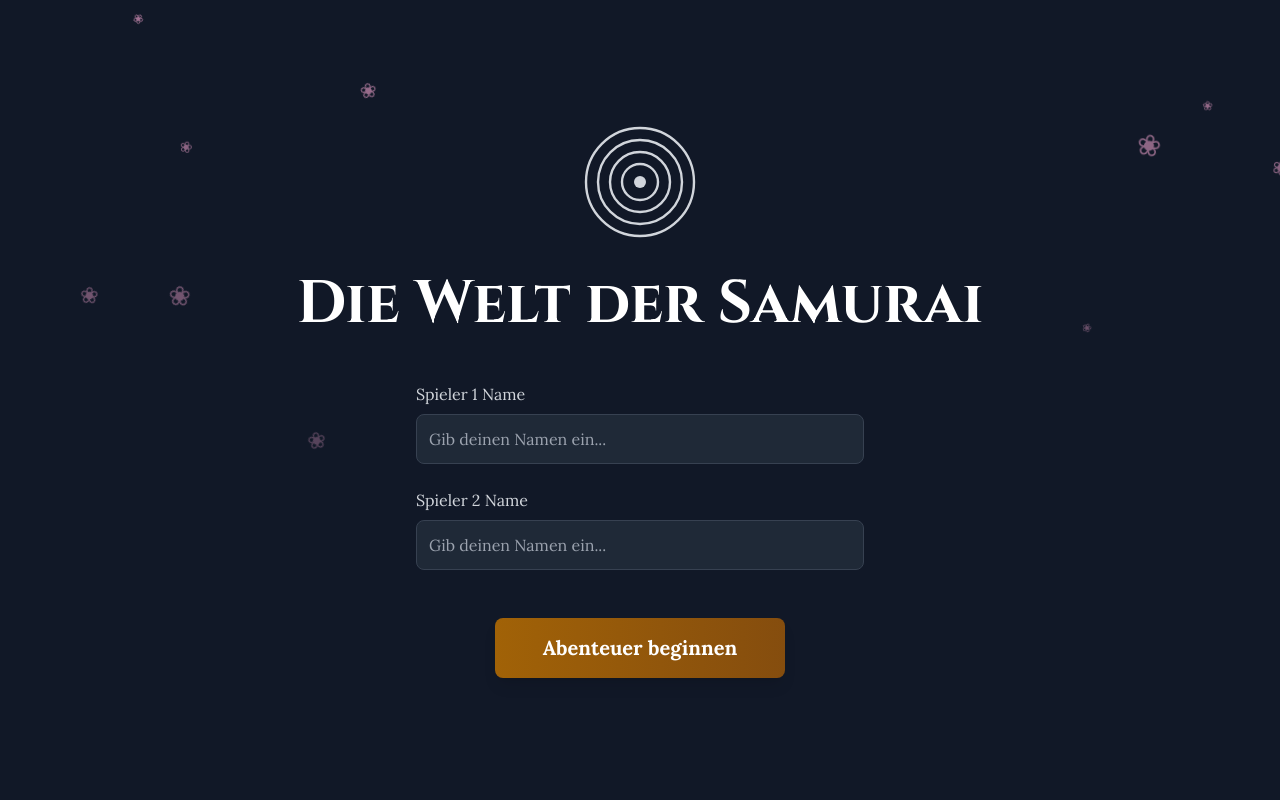
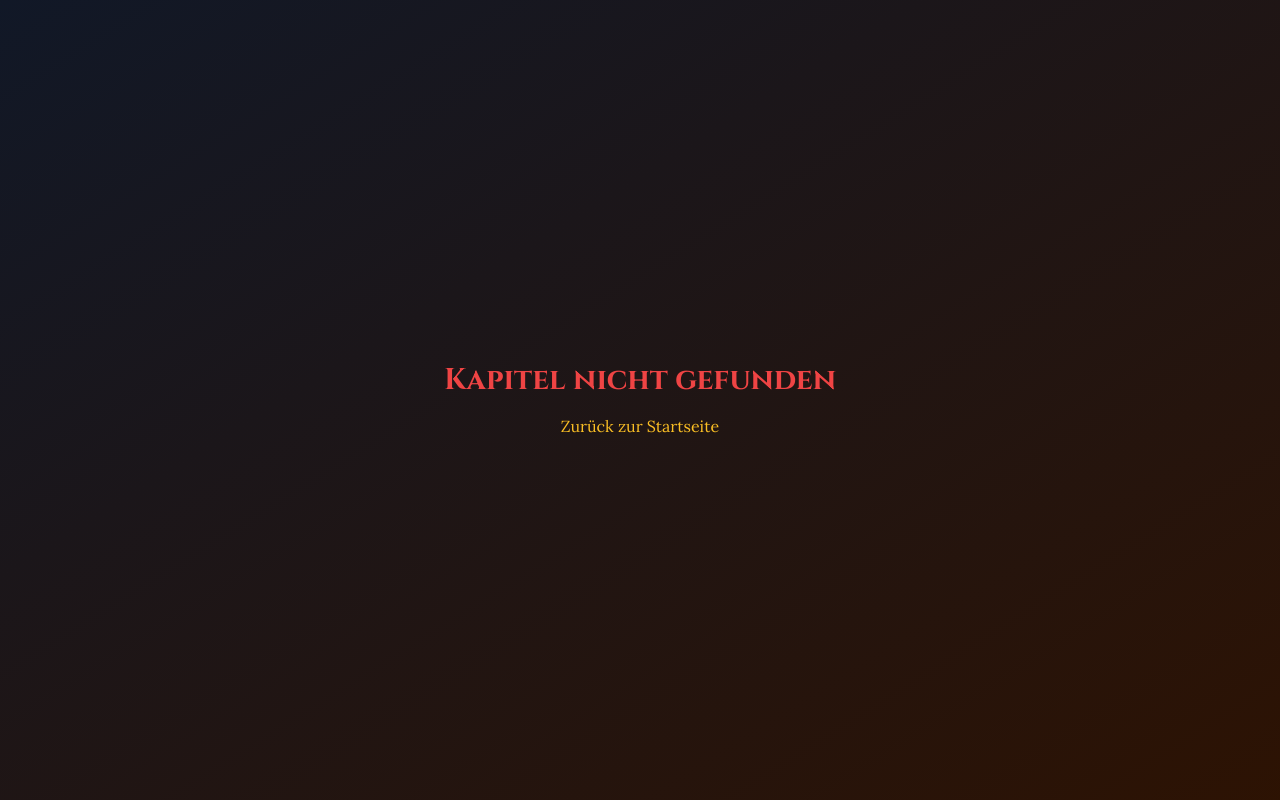
Before and after one commit to hhhirsch/samuraistory, a Next.js app: page / in a window 1280 px wide. Built offline with nearby package versions, Linux system fonts and the light colour scheme.

Commit message:
Refactor ChapterPage component and remove Home

```diff
--- a/app/page.tsx
+++ b/app/page.tsx
@@ -1,135 +1,123 @@
 'use client';
 
 import { useState, useEffect } from 'react';
-import { motion } from 'framer-motion';
+import { motion, AnimatePresence } from 'framer-motion';
 import Link from 'next/link';
+import { useParams } from 'next/navigation';
+import ProgressBar from '@/components/ProgressBar';
+import AnimatedImage from '@/components/AnimatedImage';
+import storyData from '@/data/story.json';
 
-const MonSVG = () => (
-  <svg width="120" height="120" viewBox="0 0 100 100" className="text-gray-300">
-    <circle cx="50" cy="50" r="45" fill="none" stroke="currentColor" strokeWidth="2"/>
-    <circle cx="50" cy="50" r="35" fill="none" stroke="currentColor" strokeWidth="2"/>
-    <circle cx="50" cy="50" r="25" fill="none" stroke="currentColor" strokeWidth="2"/>
-    <circle cx="50" cy="50" r="15" fill="none" stroke="currentColor" strokeWidth="2"/>
-    <circle cx="50" cy="50" r="5" fill="currentColor"/>
-  </svg>
-);
+export default function ChapterPage() {
+  const { chapterId } = useParams();
+  const [words, setWords] = useState<string[]>([]);
+  const [showQuizButton, setShowQuizButton] = useState(false);
 
-export default function Home() {
-  const [player1Name, setPlayer1Name] = useState('');
-  const [player2Name, setPlayer2Name] = useState('');
+  // Find the current chapter data
+  const chapter = storyData.find(ch => ch.id === parseInt(chapterId as string));
 
+  // ✅ useEffect VOR dem conditional return!
   useEffect(() => {
-    // Load player names from localStorage on component mount
-    const savedPlayer1Name = localStorage.getItem('player1Name');
-    const savedPlayer2Name = localStorage.getItem('player2Name');
+    if (chapter?.storyText) {
+      const textWords = chapter.storyText.split(/\s+/);
+      setWords(textWords);
 
-    if (savedPlayer1Name) setPlayer1Name(savedPlayer1Name);
-    if (savedPlayer2Name) setPlayer2Name(savedPlayer2Name);
-  }, []);
+      const totalAnimationTime = textWords.length * 50;
 
-  const handleStartAdventure = () => {
-    // Save player names to localStorage
-    localStorage.setItem('player1Name', player1Name || 'Samurai 1');
-    localStorage.setItem('player2Name', player2Name || 'Samurai 2');
-    // Navigate to story/1
-  };
+      const timer = setTimeout(() => {
+        setShowQuizButton(true);
+      }, totalAnimationTime);
 
-  // Create falling cherry blossom petals
-  const petals = Array.from({ length: 10 }).map((_, i) => (
+      return () => clearTimeout(timer);
+    }
+  }, [chapter]);
+
+  // ✅ Conditional return NACH allen Hooks
+  if (!chapter) {
+    return (
+      <div className="min-h-screen bg-gradient-to-br from-gray-900 to-amber-900/20 flex items-center justify-center">
+        <div className="text-center">
+          <h1 className="text-3xl font-bold text-red-500">Kapitel nicht gefunden</h1>
+          <Link href="/" className="mt-4 inline-block text-amber-400 hover:text-amber-300">
+            Zurück zur Startseite
+          </Link>
+        </div>
+      </div>
+    );
+  }
+
+  return (
     <div
-      key={i}
-      className="absolute text-pink-300 opacity-70 animate-fall"
+      className="min-h-screen bg-gradient-radial from-amber-900/20 via-gray-900 to-gray-900 pt-16 pb-24 px-4"
       style={{
-        left: `${Math.random() * 100}%`,
-        animationDelay: `${Math.random() * 5}s`,
-        fontSize: `${Math.random() * 20 + 10}px`,
+        background: 'radial-gradient(circle, rgba(45,45,45,0.8) 0%, rgba(20,20,20,0.9) 100%)'
       }}
     >
-      ❀
-    </div>
-  ));
+      <ProgressBar currentChapter={chapter.id} />
 
-  return (
-    <div className="relative min-h-screen bg-gray-900 overflow-hidden">
-      {/* Cherry blossom petals */}
-      <style jsx global>{`
-        @keyframes fall {
-          0% {
-            transform: translateY(-10vh) rotate(0deg);
-            opacity: 0.7;
-          }
-          100% {
-            transform: translateY(100vh) rotate(360deg);
-            opacity: 0;
-          }
-        }
-        .animate-fall {
-          animation: fall 8s linear infinite;
-        }
-      `}</style>
+      <div className="container mx-auto max-w-6xl mt-8">
+        <div className="grid grid-cols-1 lg:grid-cols-2 gap-8">
+          <div className="bg-gray-800/50 backdrop-blur-sm p-6 rounded-xl border border-amber-800/30 h-full">
+            <h1 className="text-2xl font-bold text-amber-400 mb-4">{chapter.title}</h1>
+            <p className="text-gray-300 italic mb-4">{chapter.era}</p>
 
-      {petals}
-
-      {/* Hero section */}
-      <div className="flex flex-col items-center justify-center min-h-screen relative z-10 px-4">
-        {/* Centered mon */}
-        <motion.div
-          initial={{ scale: 0 }}
-          animate={{ scale: 1 }}
-          transition={{ duration: 0.8, ease: "easeOut" }}
-          className="mb-8"
-        >
-          <MonSVG />
-        </motion.div>
-
-        {/* Title with fade-in animation */}
-        <motion.h1
-          initial={{ opacity: 0, y: 20 }}
-          animate={{ opacity: 1, y: 0 }}
-          transition={{ duration: 0.8, delay: 0.3 }}
-          className="text-4xl md:text-6xl font-bold text-center text-white mb-12"
-        >
-          Die Welt der Samurai
-        </motion.h1>
-
-        {/* Player name inputs */}
-        <div className="w-full max-w-md space-y-6 mb-12">
-          <div>
-            <label htmlFor="player1" className="block text-gray-300 mb-2">Spieler 1 Name</label>
-            <input
-              type="text"
-              id="player1"
-              value={player1Name}
-              onChange={(e) => setPlayer1Name(e.target.value)}
-              className="w-full p-3 rounded-lg bg-gray-800 border border-gray-700 text-white focus:outline-none focus:ring-2 focus:ring-yellow-600"
-              placeholder="Gib deinen Namen ein..."
-            />
+            <div className="prose prose-invert max-w-none">
+              <AnimatePresence mode="wait">
+                <motion.div
+                  key={`${chapterId}-text`}
+                  initial={{ opacity: 0 }}
+                  animate={{ opacity: 1 }}
+                  transition={{ duration: 0.5 }}
+                  className="text-lg leading-relaxed text-gray-200"
+                >
+                  {words.map((word, index) => (
+                    <motion.span
+                      key={`${chapterId}-${index}`}
+                      initial={{ opacity: 0 }}
+                      animate={{ opacity: 1 }}
+                      transition={{
+                        delay: index * 0.05,
+                        duration: 0.1
+                      }}
+                      className="inline-block mr-1"
+                    >
+                      {word}
+                    </motion.span>
+                  ))}
+                </motion.div>
+              </AnimatePresence>
+            </div>
           </div>
 
-          <div>
-            <label htmlFor="player2" className="block text-gray-300 mb-2">Spieler 2 Name</label>
-            <input
-              type="text"
-              id="player2"
-              value={player2Name}
-              onChange={(e) => setPlayer2Name(e.target.value)}
-              className="w-full p-3 rounded-lg bg-gray-800 border border-gray-700 text-white focus:outline-none focus:ring-2 focus:ring-yellow-600"
-              placeholder="Gib deinen Namen ein..."
+          <div className="h-full">
+            <AnimatedImage
+              src={`/generated/chapter-${chapter.id}.jpg`}
+              alt={`Bild zum Kapitel ${chapter.title}`}
             />
+
+            <AnimatePresence>
+              {showQuizButton && (
+                <motion.div
+                  initial={{ opacity: 0, y: 20 }}
+                  animate={{ opacity: 1, y: 0 }}
+                  exit={{ opacity: 0 }}
+                  transition={{ duration: 0.3 }}
+                  className="mt-6 flex justify-end"
+                >
+                  <Link href={`/quiz/${chapterId}`}>
+                    <motion.button
+                      whileHover={{ scale: 1.05 }}
+                      whileTap={{ scale: 0.95 }}
+                      className="px-6 py-3 bg-gradient-to-r from-amber-700 to-amber-800 text-white font-bold rounded-lg shadow-lg hover:from-amber-600 hover:to-amber-700 transition-all"
+                    >
+                      Zum Quiz
+                    </motion.button>
+                  </Link>
+                </motion.div>
+              )}
+            </AnimatePresence>
           </div>
         </div>
-
-        {/* Start adventure button */}
-        <Link href="/story/1">
-          <motion.button
-            whileHover={{ scale: 1.05 }}
-            whileTap={{ scale: 0.95 }}
-            onClick={handleStartAdventure}
-            className="px-12 py-4 bg-gradient-to-r from-yellow-700 to-yellow-800 text-white text-xl font-bold rounded-lg shadow-lg hover:from-yellow-600 hover:to-yellow-700 transition-all"
-          >
-            Abenteuer beginnen
-          </motion.button>
-        </Link>
       </div>
     </div>
   );
```
